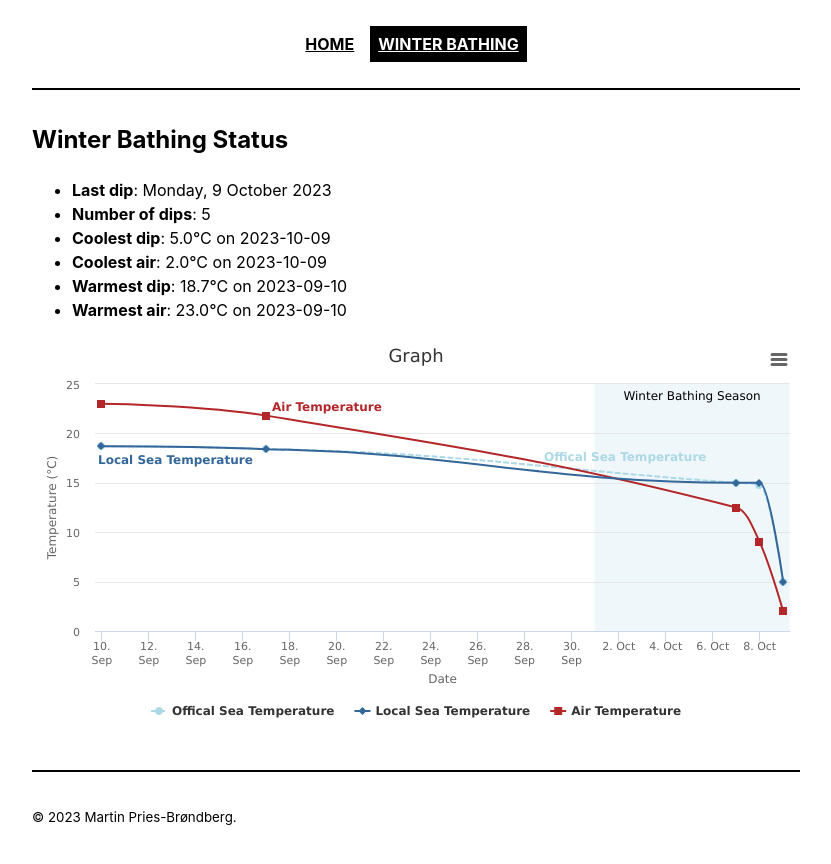
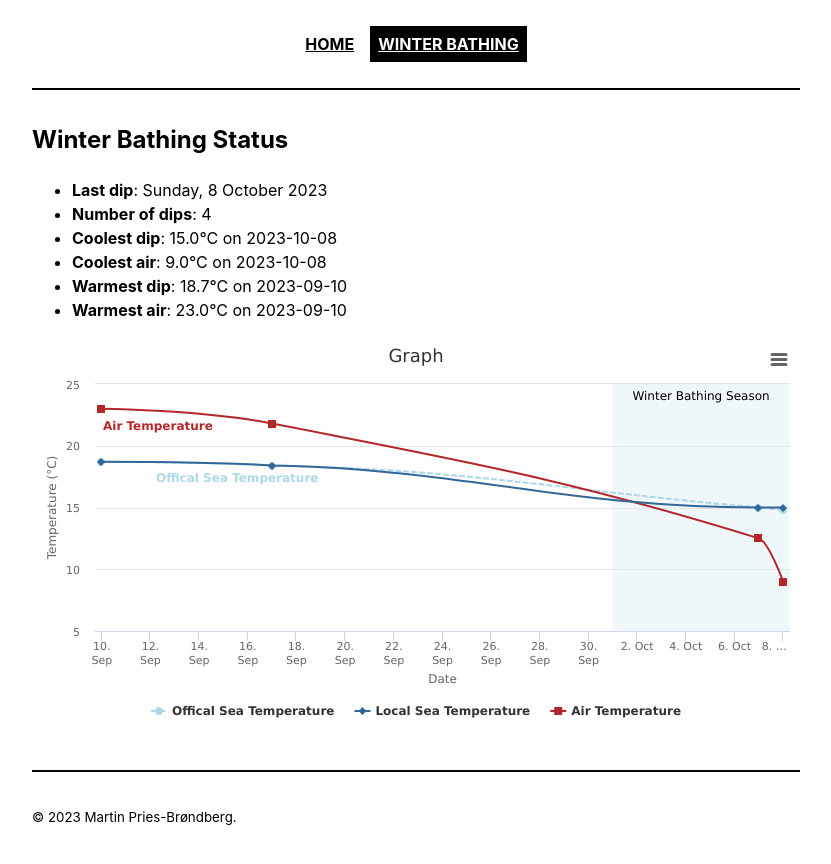
Before and after one commit to martinpries/martinpries.github.io, a Jekyll site: the page built from _pages/winterbathing.md, in a window 1280 px wide. Shown: the top 864 px of the page, without its empty margins (224-1055 px from the left). Built offline with Jekyll 4.4.1, drawn with Linux system fonts in a browser that asks for light colours.

Commit message:
Test winter_bathing.yaml

```diff
--- a/_data/winter_bathing.yaml
+++ b/_data/winter_bathing.yaml
@@ -1,8 +1,3 @@
-- date: 2023-10-09
-  location: Test
-  local_sea_temperature: 5.0
-  official_sea_temperature: 5.0
-  air_temperature: 2.0
 - date: 2023-10-08
   location: BV
   local_sea_temperature: 15.0
```
